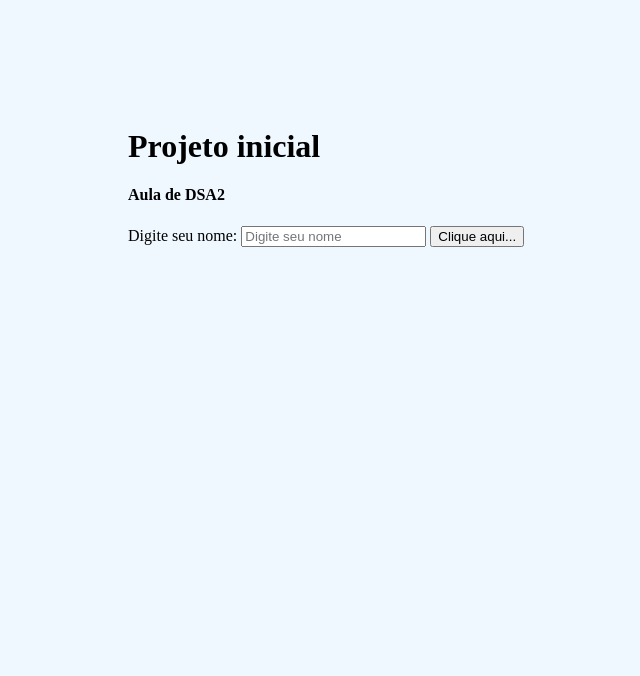
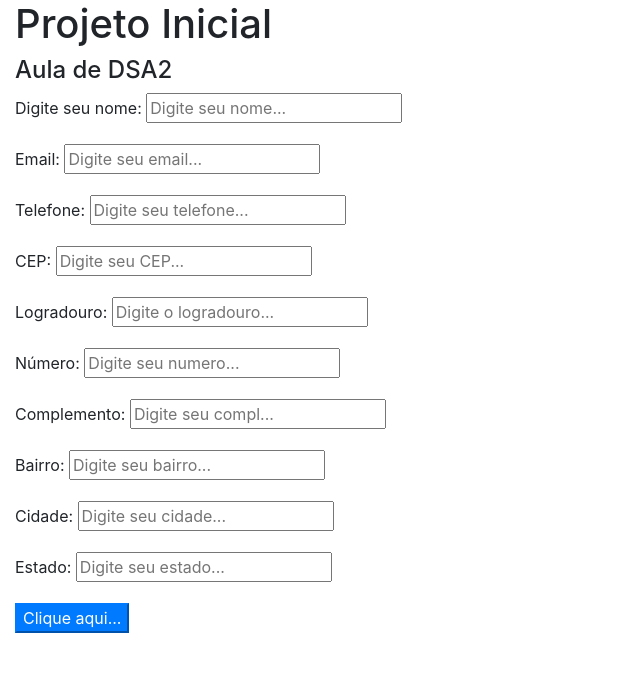
Before and after one commit to Richardribeiro08/Projeito-Inicial, a plain HTML site: page index.html in a window 1280 px wide. Shown: the whole page, without its empty margins (0-640 px from the left). Drawn offline with nearby package versions, Linux system fonts and the light colour scheme.

Commit message:
formulário

```diff
--- a/estilo.css
+++ b/estilo.css
@@ -1,4 +1,4 @@
 body {
-     background-color: aliceblue;
+     background-color:burlywood;
      margin: 10%;
 }
--- a/index.html
+++ b/index.html
@@ -1,22 +1,82 @@
 <!DOCTYPE html>
-<html lang="pt-br">
+<html lang="pt-BR">
 <head>
     <meta charset="UTF-8">
     <meta http-equiv="X-UA-Compatible" content="IE=edge">
     <meta name="viewport" content="width=device-width, initial-scale=1.0">
-    <title>Projeto inicial</title>
+    <title>Projeto Inicial</title>
     <link rel="stylesheet" href="estilo.css">
+
+    <link rel="stylesheet" href="https://stackpath.bootstrapcdn.com/bootstrap/4.1.3/css/bootstrap.min.css" integrity="sha384-MCw98/SFnGE8fJT3GXwEOngsV7Zt27NXFoaoApmYm81iuXoPkFOJwJ8ERdknLPMO" crossorigin="anonymous">
 </head>
-<body>
-    <h1>Projeto inicial</h1>
+<body class="container-fluid">
+
+    <h1>Projeto Inicial</h1>
     <div>
         <h4>Aula de DSA2</h4>
-        <label for ="nome">Digite seu nome:</label>
-        <input type="text" id="nome" name="nome"
-                     placeholder="Digite seu nome">
-        <input type="button" value="Clique aqui..."
-        id="botao" name="botao" >
-    <script src="./scripts.js" ></script>
-</div>
+        <form>
+            <div class="mb-3">
+        <label for="nome">Digite seu nome: </label>
+        <input type="text" id="nome" name="nome" placeholder="Digite seu nome...">
+    </div>
+
+    <div class="mb-3">
+        <label for="email">Email: </label>
+        <input type="text" id="email" name="email" placeholder="Digite seu email...">
+    </div>
+
+    <div class="mb-3">
+        <label for="telefone">Telefone: </label>
+        <input type="text" id="telefone" name="telefone" placeholder="Digite seu telefone...">
+    </div>
+
+    <div class="mb-3">
+        <label for="CEP">CEP: </label>
+        <input type="text" id="CEP" name="CEP" placeholder="Digite seu CEP...">
+    </div>
+
+    <div class="mb-3">
+        <label for="logradouro">Logradouro: </label>
+        <input type="text" id="logradouro" name="logradouro" placeholder="Digite o logradouro...">
+    </div>
+
+    <div class="mb-3">
+        <label for="numero">Número: </label>
+        <input type="text" id="numero" name="numero" placeholder="Digite seu numero...">
+    </div>
+
+    <div class="mb-3">
+        <label for="Complemento">Complemento: </label>
+        <input type="text" id="compl" name="compl" placeholder="Digite seu compl...">
+    </div>
+
+    <div class="mb-3">
+        <label for="bairro">Bairro: </label>
+        <input type="text" id="bairro" name="bairro" placeholder="Digite seu bairro...">
+    </div>
+
+    <div class="mb-3">
+        <label for="cidade">Cidade: </label>
+        <input type="text" id="cidade" name="cidade" placeholder="Digite seu cidade...">
+    </div>
+
+    <div class="mb-3">
+        <label for="estado">Estado: </label>
+        <input type="text" id="estado" name="estado" placeholder="Digite seu estado...">
+    </div>
+
+
+    <input type="button" value="Clique aqui..." class="btn-primary" id="botao" name="botao" >
+    </form>
+        <div class="m-2 p-3 text-center" id="saida-de-dados">
+
+        </div>
+    </div>
+
+    <script src="script.js"></script>
+    <script src="https://code.jquery.com/jquery-3.3.1.slim.min.js" integrity="sha384-q8i/X+965DzO0rT7abK41JStQIAqVgRVzpbzo5smXKp4YfRvH+8abtTE1Pi6jizo" crossorigin="anonymous"></script>
+<script src="https://cdnjs.cloudflare.com/ajax/libs/popper.js/1.14.3/umd/popper.min.js" integrity="sha384-ZMP7rVo3mIykV+2+9J3UJ46jBk0WLaUAdn689aCwoqbBJiSnjAK/l8WvCWPIPm49" crossorigin="anonymous"></script>
+<script src="https://stackpath.bootstrapcdn.com/bootstrap/4.1.3/js/bootstrap.min.js" integrity="sha384-ChfqqxuZUCnJSK3+MXmPNIyE6ZbWh2IMqE241rYiqJxyMiZ6OW/JmZQ5stwEULTy" crossorigin="anonymous"></script>
+
 </body>
 </html>
--- a/scripts.js
+++ b/scripts.js
@@ -1,6 +1,34 @@
-var botao = document.getElementById("botao");
+const botao = document.getElementById("botao");
 botao.addEventListener("click", alertar);
 
+var nome= document.getElementById("nome");
+var saida = documente.getElementById("saida-de-dados")
+var email = documente.getElementById("email")
+var telefone = documente.getElementById("telefone")
+var CEP = documente.getElementById("CEP")
+var logradouro = documente.getElementById("logradouro")
+var número = documente.getElementById("número")
+var Complemento = documente.getElementById("complemento")
+var bairro = documente.getElementById("bairro")
+var cidade = documente.getElementById("cidade")
+var estado = documente.getElementById("estado")
 function alertar(){
-    alert("O botão foi clicado!!!");
+// alert(" o nome inserido foi " + nome.value")
+
+    saida.innerTexte = "nome: " + nome.value +
+        " \n email: " + email.value; +
+        "\n telefone: " + telefone.value; +
+        "\n CEP: " + CEP.value; +
+        "\n logradouro: " + logradouro.value; +
+        "\n número: " + número.value; +
+        "\n complemento: " + Complemento.value; +
+        "\n bairro: " + bairro.value; +
+        "\n cidade: " + cidade.value; +
+        "\n estado: " + estado.value; +
+
+
+
+
+
+
 }
```
